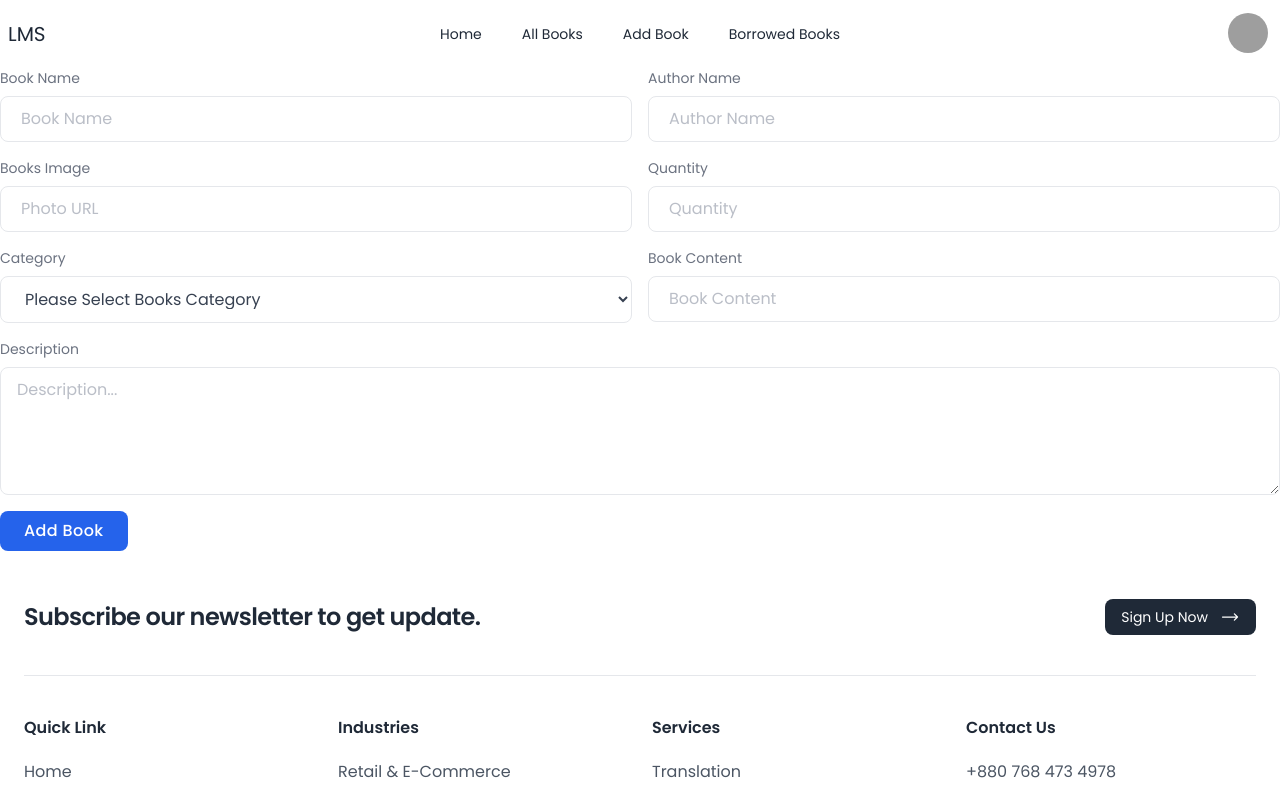
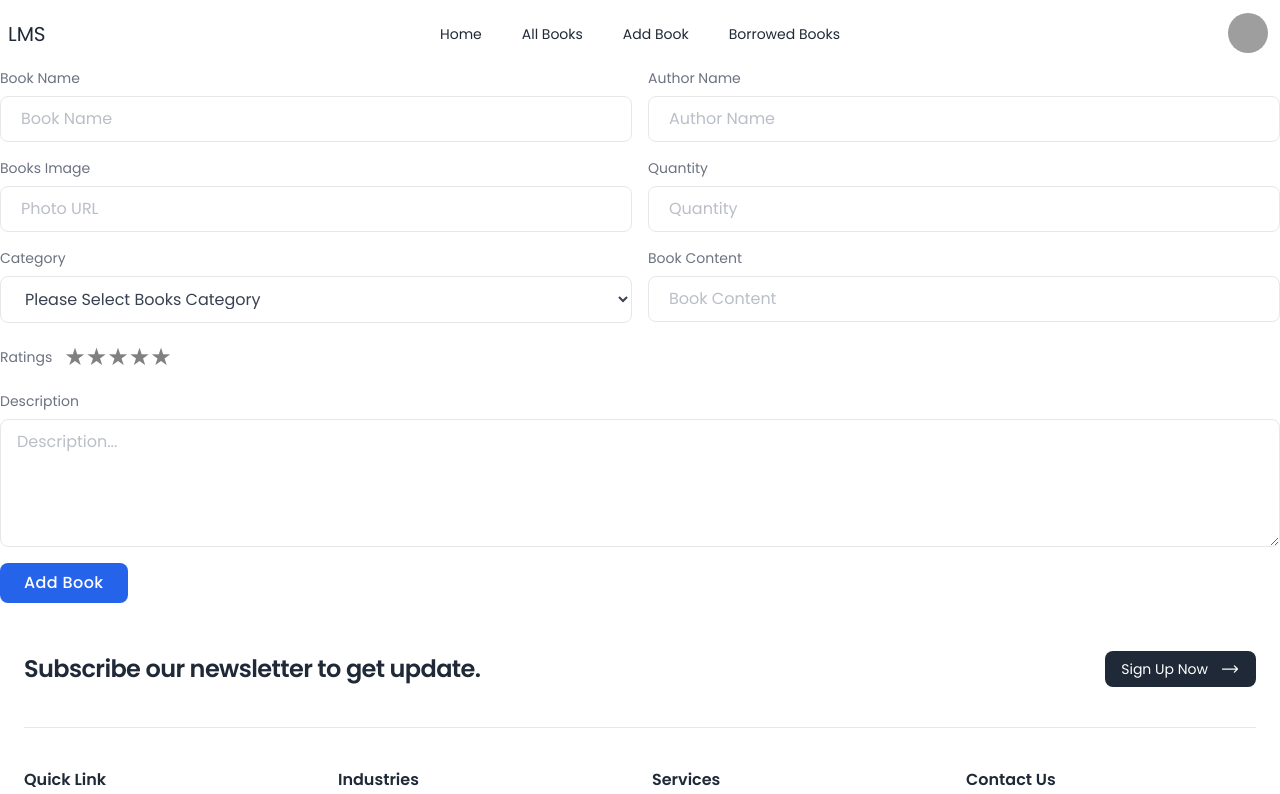
Before and after one commit to anait31/library-management-client, a React (Vite) app: page /add-books in a window 1280 px wide. Shown: the top 794 px of the page. Built offline with nearby package versions, Linux system fonts and the light colour scheme; no server answers; sample sign-in values are in the browser's storage; grey boxes are pictures that could not be loaded.

Commit message:
Add react rating on add book form

```diff
--- a/package.json
+++ b/package.json
@@ -18,6 +18,7 @@
     "react-icons": "^5.4.0",
     "react-rating-stars-component": "^2.2.0",
     "react-router-dom": "^7.1.1",
+    "react-star-rating-input": "^8.0.1",
     "swiper": "^11.1.15"
   },
   "devDependencies": {
--- a/src/pages/AddBooks/AddBooks.jsx
+++ b/src/pages/AddBooks/AddBooks.jsx
@@ -1,19 +1,24 @@
 import axios from "axios";
-
+import { useState } from "react";
+import ReactStars from "react-rating-stars-component";
 const AddBooks = () => {
+const [rating, setRating] = useState(0);
+    const ratingChanged = (newRating) => {
+        setRating(newRating)
+    }
     const addBook = e => {
         e.preventDefault();
         const formData = new FormData(e.target);
         const initialData = Object.fromEntries(formData.entries())
+        initialData.rating = rating
+        axios.post('http://localhost:5000/books', initialData)
+            .then(data => {
 
-        axios.post('http://localhost:5000/books', initialData)
-        .then(data => {
-            console.log(data.data)
-        })
+            })
     }
 
     return (
-        <div>
+        <div className="container mx-auto">
             <form onSubmit={addBook}>
                 <div className="grid grid-cols-2 gap-4">
                     <div>
@@ -47,6 +52,16 @@ const AddBooks = () => {
                         <input name="bookcontent" type="text" placeholder="Book Content" className="mt-2 block w-full placeholder-gray-400/70 rounded-lg border border-gray-200 bg-white px-5 py-2.5 text-gray-700 focus:border-blue-400 focus:outline-none focus:ring focus:ring-blue-300 focus:ring-opacity-40 dark:border-gray-600 dark:bg-gray-900 dark:text-gray-300 dark:focus:border-blue-300" />
                     </div>
                 </div>
+                <div className="flex items-center mt-4">
+                    <label className="block text-sm text-gray-500 dark:text-gray-300 mr-3">Ratings</label>
+                    <ReactStars
+                        count={5}
+                        onChange={ratingChanged}
+                        size={24}
+                        activeColor="#ffd700"
+                    />
+                </div>
+
                 <div className="mt-4">
                     <label className="block text-sm text-gray-500 dark:text-gray-300">Description</label>
                     <textarea name="description" placeholder="Description..." className="block  mt-2 w-full  placeholder-gray-400/70 dark:placeholder-gray-500 rounded-lg border border-gray-200 bg-white px-4 h-32 py-2.5 text-gray-700 focus:border-blue-400 focus:outline-none focus:ring focus:ring-blue-300 focus:ring-opacity-40 dark:border-gray-600 dark:bg-gray-900 dark:text-gray-300 dark:focus:border-blue-300"></textarea>
@@ -54,8 +69,8 @@ const AddBooks = () => {
                 <button className="px-6 py-2 mt-4 font-medium tracking-wide text-white capitalize transition-colors duration-300 transform bg-blue-600 rounded-lg hover:bg-blue-500 focus:outline-none focus:ring focus:ring-blue-300 focus:ring-opacity-80">
                     Add Book
                 </button>
-            </form>
-        </div>
+            </form >
+        </div >
     );
 };
 
--- a/src/pages/BookDetails/BookDetails.jsx
+++ b/src/pages/BookDetails/BookDetails.jsx
@@ -37,7 +37,7 @@ const BookDetails = () => {
     }
 
     return (
-        <div className="">
+        <div className="container mx-auto">
             <h2 className="text-lg font-semibold text-gray-700 capitalize dark:text-white mb-4">Book Details</h2>
             <div className="flex items-center gap-8">
                 <div className="overflow-hidden md:w-2/3 bg-white rounded-lg shadow-md dark:bg-gray-800">
--- a/src/pages/Books/Books.jsx
+++ b/src/pages/Books/Books.jsx
@@ -4,7 +4,7 @@ import Book from "../../components/Book/Book";
 const Books = () => {
     const books = useLoaderData()
     return (
-        <div className="grid grid-cols-4 gap-6">
+        <div className="container mx-auto grid grid-cols-4 gap-6">
             {
                 books.map(book => <Book key={book._id} book={book}></Book>)
             }
--- a/src/pages/BooksCategories/BooksCategories.jsx
+++ b/src/pages/BooksCategories/BooksCategories.jsx
@@ -5,7 +5,7 @@ const BooksCategories = () => {
     const booksByCategories = useLoaderData()
     return (
         <div>
-            <div className="md:grid md:grid-cols-4 md:gap-8">
+            <div className="md:grid md:grid-cols-4 md:gap-8 container mx-auto">
                 {
                     booksByCategories.map(book => <Book book={book}></Book>)
                 }
```
Also changed, not shown: src/main.jsx (+5 -4 lines), 1 other file (tests, documents, lock files or other folders).
